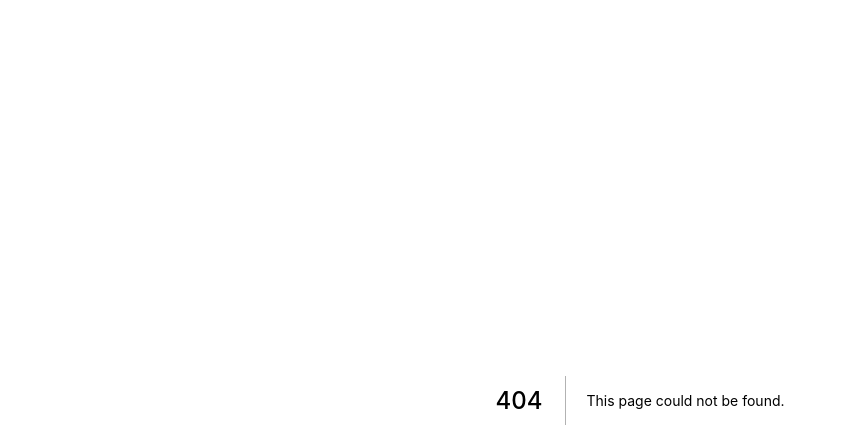
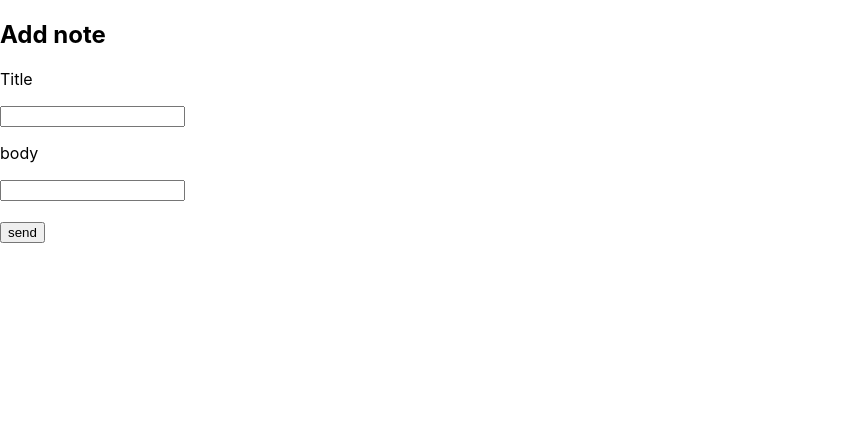
Before and after one commit to ernesto27/nextjs-notes, a Next.js app: page /notes/add in a window 1280 px wide. Before the commit this address had no page. Shown: the top 448 px of the page, without its empty margins (0-847 px from the left). Built offline with nearby package versions, Linux system fonts and the light colour scheme.

Commit message:
Add store,  new note page

```diff
--- a/pages/_app.js
+++ b/pages/_app.js
@@ -1,7 +1,12 @@
 import '../styles/globals.css'
+import { FirebaseContextProvider } from './store'
 
 function MyApp({ Component, pageProps }) {
-  return <Component {...pageProps} />
+  return (
+    <FirebaseContextProvider>
+      <Component {...pageProps} />
+    </FirebaseContextProvider>
+  )
 }
 
 export default MyApp
--- /dev/null
+++ b/pages/notes/add.js
@@ -0,0 +1,45 @@
+import { FirebaseContext } from '../store'
+import { useEffect, useState, useContext } from 'react';
+
+export default function AddNote() {
+    const { dbInstance } = useContext(FirebaseContext);
+    const [title, setTitle] = useState('');
+    const [body, setBody] = useState('');
+
+    const addNote = () => {
+        // Validate input
+         dbInstance.collection("notes").add({
+            body: body,
+            title: title
+        })
+        .then(function(docRef) {
+            console.log("Document written with ID: ", docRef.id);
+        })
+        .catch(function(error) {
+            console.error("Error adding document: ", error);
+        });
+    }
+
+    return (
+        <div>
+            <h2>Add note</h2>
+            <form>
+                <p>Title</p>
+                <input
+                    onKeyDown={(e) => setTitle(e.target.value)}
+                    type="text" />
+
+                <p>body</p>
+                <input
+                    onKeyDown={(e) => setBody(e.target.value)}
+                    type="text" />
+                <br />
+                <br />
+                <input
+                    onClick={addNote}
+                    type="button"
+                    value="send" />
+            </form>
+        </div>
+    )
+}
--- /dev/null
+++ b/pages/store.js
@@ -0,0 +1,32 @@
+
+import React, { createContext, useEffect, useState } from 'react';
+export const FirebaseContext = createContext();
+import firebase from 'firebase';
+
+export const FirebaseContextProvider = (props) => {
+  const [dbInstance, setDB] = useState();
+
+  useEffect(() => {
+    var firebaseConfig = {
+      apiKey: process.env.apiKey,
+      authDomain: process.env.authDomain,
+      databaseURL: process.env.databaseURL,
+      projectId: process.env.projectId,
+      storageBucket: process.env.storageBucket,
+      messagingSenderId: process.env.messagingSenderId,
+      appId: process.env.appId
+    };
+
+
+    firebase.initializeApp(firebaseConfig);
+    var db = firebase.firestore();
+    setDB(db)
+
+  }, [])
+
+  return (
+    <FirebaseContext.Provider value={{ dbInstance }}>
+      {props.children}
+    </FirebaseContext.Provider>
+  )
+}
```
Also changed, not shown: pages/index.js (+14 -31 lines).
